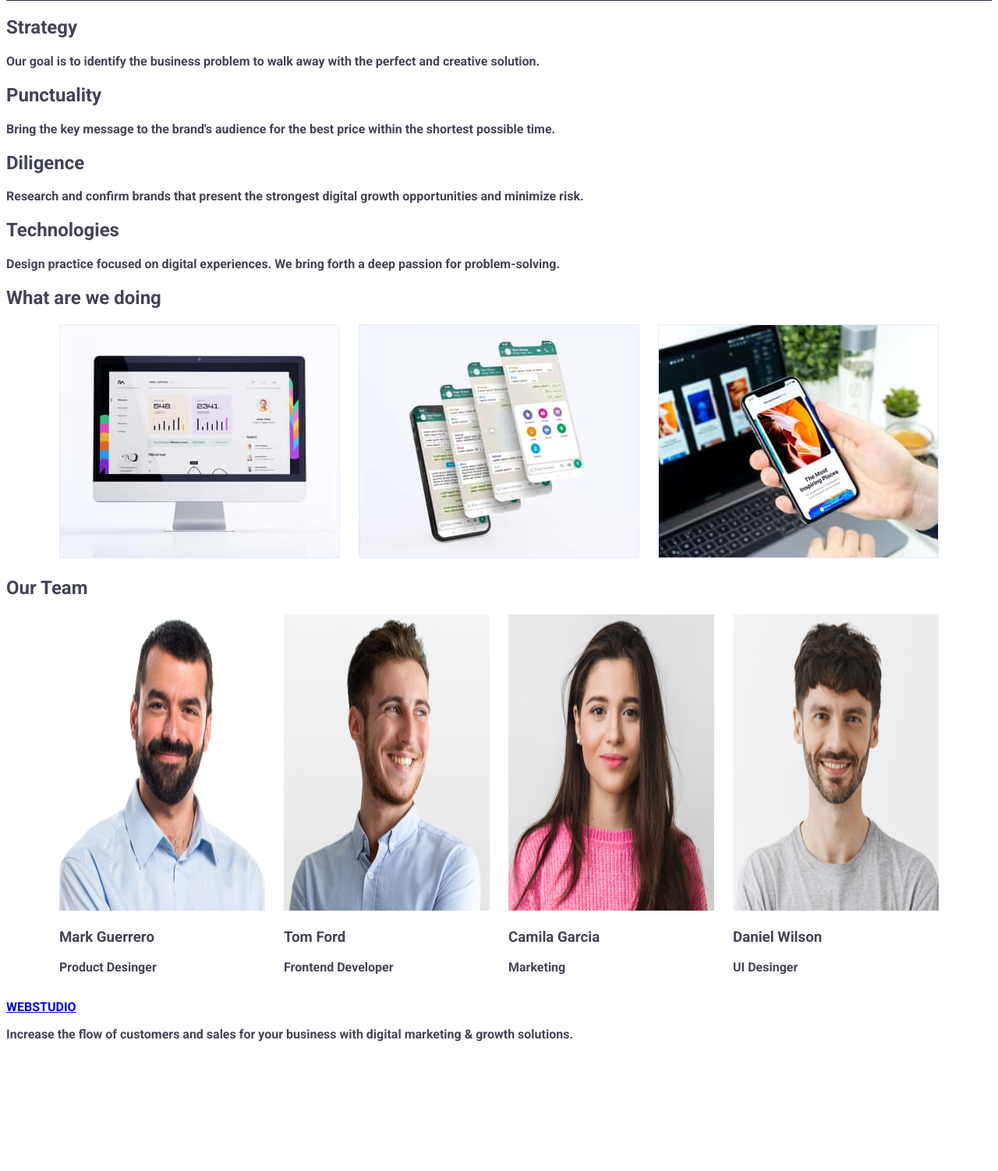
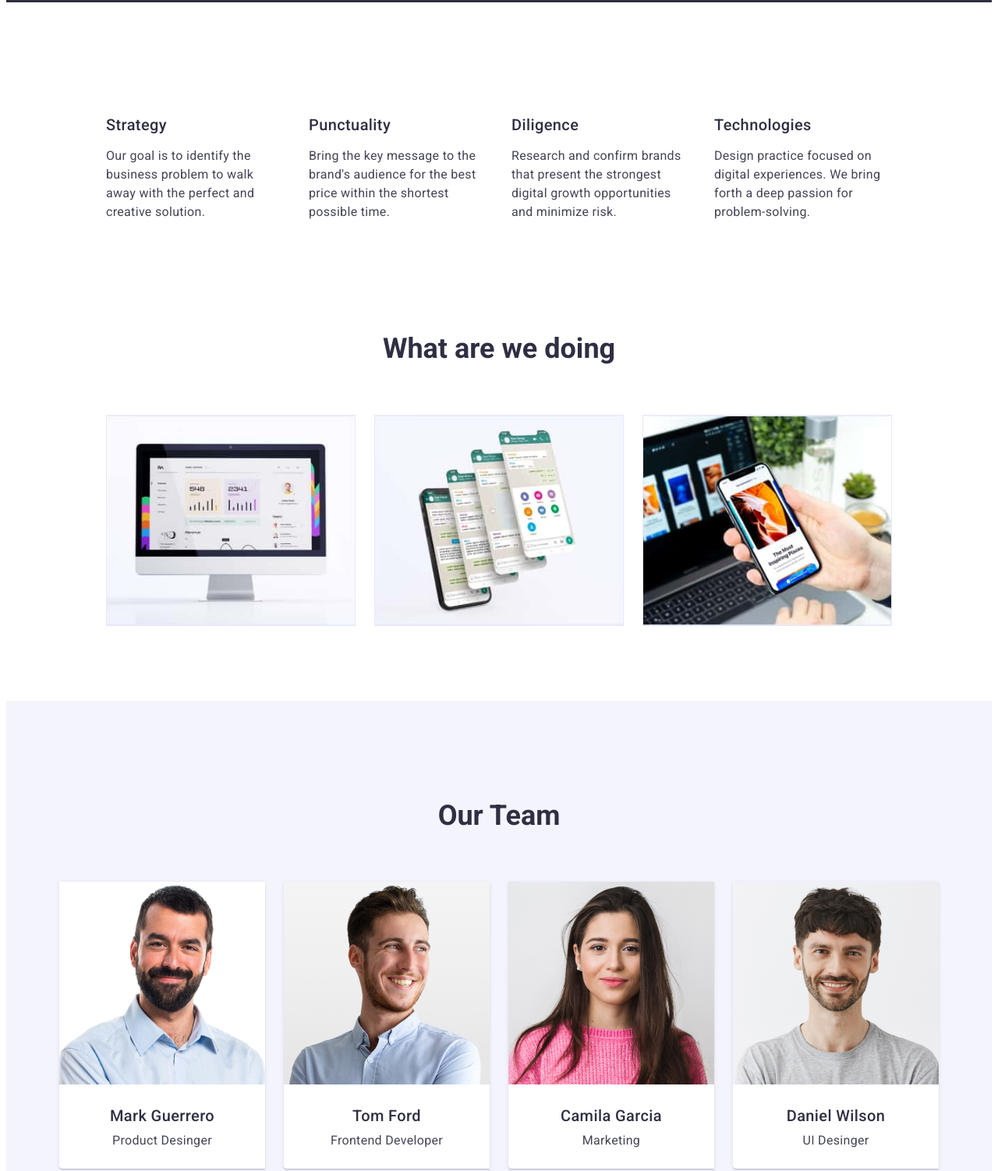
Before and after one commit to Adelina94/goit-markup-hw-03, a plain HTML site: page index.html in a window 1280 px wide. Shown: the part 750-2252 px from the top of the page at 78% size. Before the commit the page ends 2102 px from the top, so only its background shows below. Drawn offline with Linux system fonts and the light colour scheme.

```diff
--- a/index.html
+++ b/index.html
@@ -17,6 +17,7 @@
     <link href="style.css" rel="stylesheet" />
   </head>
   <body>
+    <div class="container">
     <header>
       <!--Navigation section-->
       <nav>
@@ -48,40 +49,54 @@
 
     <main>
       <!-- Hero section -->
+
       <section>
         <div class="studio-banner-container">
           <h1 class="studio-banner-text">Effective Solutions for Your Business</h1>
           <button class="studio-banner-button">Order service</button>
         </div>
+        </section>
 
+        <section class="goal-section">
+        <div class="goal-container">
 
+          <div>
         <h2>Strategy</h2>
         <p>
           Our goal is to identify the business problem to walk away with the
           perfect and creative solution.
         </p>
+      </div>
 
+      <div>
         <h2>Punctuality</h2>
         <p>
           Bring the key message to the brand's audience for the best price
           within the shortest possible time.
         </p>
+      </div>
 
+      <div>
         <h2>Diligence</h2>
         <p>
           Research and confirm brands that present the strongest digital growth
           opportunities and minimize risk.
         </p>
+      </div>
 
+      <div>
         <h2>Technologies</h2>
         <p>
           Design practice focused on digital experiences. We bring forth a deep
           passion for problem-solving.
         </p>
+      </div>
+
+      </div>
       </section>
 
       <!-- What are we doing section-->
-      <section>
+      <section class="doing-section">
         <h2>What are we doing</h2>
         <ul>
           <li>
@@ -99,31 +114,39 @@
       </section>
 
       <!-- Team section -->
-      <section>
+      <section class="team-section">
         <h2>Our Team</h2>
-        <ul>
+        <ul class="team-card">
           <li>
-            <img src="images/img t1.jpg" alt="Mark Guerrero" width="264" height="380"/>
+            <img src="images/img t1.jpg" alt="Mark Guerrero" width="264" height="260"/>
+            <div class="member-info">
              <h3>Mark Guerrero</h3>
              <p>Product Desinger</p>
+            </div>
           </li>
 
           <li>
-            <img src="images/img t2.jpg" alt="Tom Ford" width="264" height="380"/>
+            <img src="images/img t2.jpg" alt="Tom Ford" width="264" height="260"/>
+            <div class="member-info">
               <h3>Tom Ford</h3>
               <p>Frontend Developer</p>
+            </div>
           </li>
 
           <li>
-            <img src="images/img t3.jpg" alt="Camila Garcia" width="264" height="380"/>
+            <img src="images/img t3.jpg" alt="Camila Garcia" width="264" height="260"/>
+            <div class="member-info">
               <h3>Camila Garcia</h3>
               <p>Marketing</p>
+            </div>
           </li>
 
           <li>
-            <img src="images/img t4.jpg" alt="Daniel Wilson" width="264" height="380"/>
+            <img src="images/img t4.jpg" alt="Daniel Wilson" width="264" height="260"/>
+            <div class="member-info">
               <h3>Daniel Wilson</h3>
               <p>UI Desinger</p>
+            </div>
           </li>
         </ul>
       </section>
@@ -131,11 +154,12 @@
 
     <!--Footer section-->
     <footer>
-      <a href="https//:webstudio.com"> WEBSTUDIO </a>
+      <a class="logo-footer" href="./index.html">Web</a>
       <p>
         Increase the flow of customers and sales for your business with digital
         marketing & growth solutions.
       </p>
     </footer>
+  </div>
   </body>
 </html>
--- a/style.css
+++ b/style.css
@@ -104,15 +104,141 @@
 }
 
 .logo,
-.logo:visited {
+.logo:visited,
+.logo-footer,
+.logo-footer:visited {
+  font-family: 'Raleway';
   text-decoration: none;
   text-transform: uppercase;
+  font-size: 18px;
+  font-weight: 800px;
   color: var(--iris);
   cursor: pointer;
-  letter-spacing: 0.03em;
+  line-height: 1.17;
+  letter-spacing: 0.54px;
 }
 
 .logo::after {
   content: 'studio';
   color: var(--navy-blue);
 }
+
+.logo-footer::after {
+  content: 'studio';
+  color: var(--cloud);
+}
+
+.container {
+  width: 100%;
+  max-width: 1440px;
+  margin-left: auto;
+  margin-right: auto;
+}
+
+.goal-container {
+ display: inline-flex;
+ column-gap: 32px;
+}
+
+.goal-container h2 {
+  font-weight: 500;
+  font-size: 20px;
+  color: var(--navy-blue);
+  line-height: 1.2;
+  letter-spacing: 0.4px;
+}
+
+.goal-container p {
+  font-weight: 400;
+  font-size: 16px;
+  line-height: 1.5;
+  letter-spacing: 0.32px;
+  max-width: 264px;
+}
+
+.goal-section {
+  padding: 128px;
+}
+
+.doing-section h2,
+.team-section h2 {
+  font-size: 36px;
+  color: var(--navy-blue);
+  line-height: 1.11;
+  text-align: center;
+  margin: 0;
+}
+
+.team-section {
+  background-color: var(--cloud);
+  padding: 128px;
+}
+
+.doing-section ul {
+padding: 64px 128px 96px;
+margin: 0;
+justify-content: space-between;
+}
+
+.doing-section ul li {
+  border: 1px solid var(--cornflower);
+}
+
+.doing-section ul li img {
+  object-fit: cover;
+  width: 100%;
+  height: 100%;
+}
+
+
+.team-card {
+background-color: var(--cloud);
+margin-top: 64px;
+}
+
+.team-card li {
+  text-align: center;
+  border-radius: 0 4px;
+  background-color: var(--white);
+  box-shadow: 0 2px 1px 0 #2E2F4214, 0 1px 1px 0 #2E2F4229, 0 1px 6px 0 #2E2F4214;
+}
+
+.member-info {
+  padding: 24px 8px;
+  row-gap: 8px;
+  display: flex;
+  flex-direction: column;
+}
+
+.member-info h3 {
+  margin: 0;
+  font-weight: 500;
+  font-size: 20px;
+  line-height: 1.2;
+  letter-spacing: 0.4px;
+  color: var(--navy-blue);
+}
+
+.member-info p {
+  margin: 0;
+  font-weight: 400;
+  font-size: 16px;
+  line-height: 1.5;
+  letter-spacing: 0.32px;
+}
+
+footer {
+  background-color: var(--navy-blue);
+  padding: 100px 128px;
+}
+
+footer p {
+  color: var(--cloud);
+  max-width: 264px;
+  font-weight: 400;
+  font-size: 16px;
+  line-height: 1.5;
+  letter-spacing: 0.32px;
+  margin-top: 32px;
+  margin-bottom: 0;
+}
```
Also changed, not shown: portofolio.html (+2 -0 lines). Lines whose indentation alone changed are shown as unchanged.
